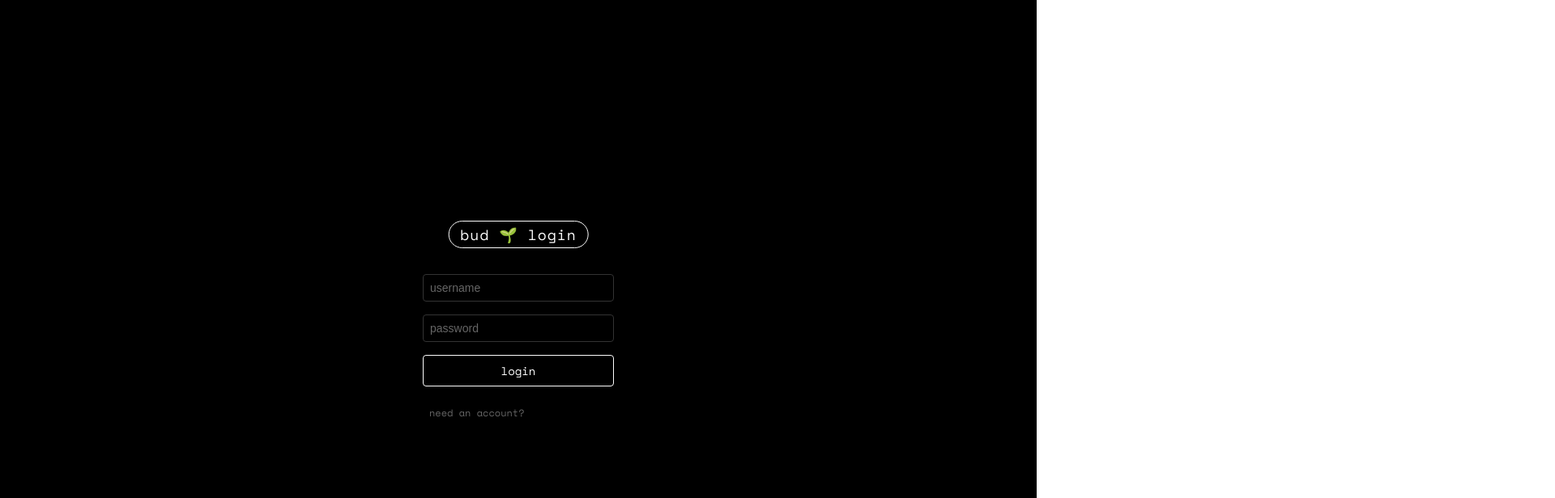
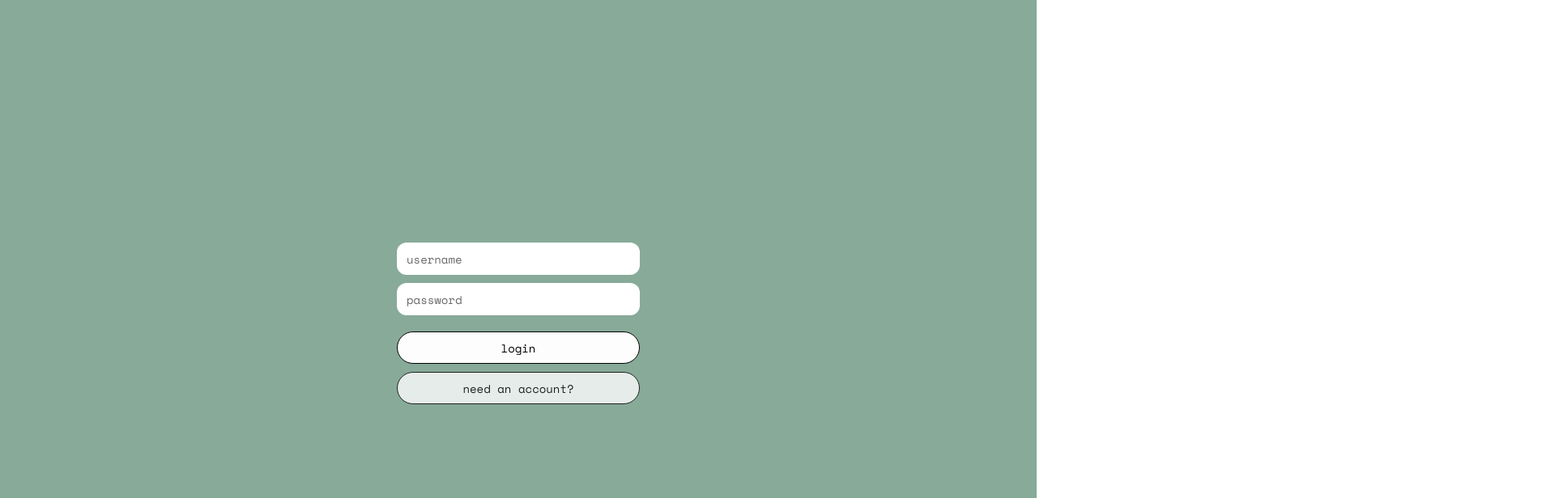
Before and after one commit to cfreshman/bud, a React (Vite) app in the folder client/: page / in a window 1280 px wide. Shown: the top 616 px of the page at 81% size, 1920 px wide, since content can reach past the window. Built offline with nearby package versions, Linux system fonts and the light colour scheme.

Commit message:
web: login style

```diff
--- a/client/src/App.css
+++ b/client/src/App.css
@@ -664,86 +664,97 @@
 
 /* Login View */
 .login-view {
-  position: fixed;
-  inset: 0;
+  width: 100vw;
+  height: 100vh;
   display: flex;
   align-items: center;
   justify-content: center;
-  background-color: #000000;
+  background-color: #88aa99;
+  padding: 20px;
+  overflow: hidden;
+}
+
+.circle {
+  position: absolute;
+  width: 4800px;
+  height: 4800px;
+  border-radius: 2400px;
+  background-color: #bbddbb;
+  top: 50%;
+  margin-top: 225px;
+  z-index: 0;
 }
 
 .login-container {
   width: 100%;
   max-width: 300px;
-  padding: 2rem;
+  display: flex;
+  flex-direction: column;
+  align-items: center;
+  z-index: 1;
+}
+
+.message-bubble {
+  background-color: #ffffff;
+  padding: 12px 16px;
+  border-radius: 12px;
+  margin-bottom: 24px;
 }
 
 .login-header {
-  font-size: 18px;
-  letter-spacing: 1px;
-  text-align: center;
-  color: #fdfdfd;
-  border: 1px solid currentcolor;
-  border-radius: 99em;
-  padding: .125em .75em;
-  margin-bottom: 2rem;
-  display: inline-block;
-  position: relative;
-  left: 50%;
-  transform: translateX(-50%);
+  font-size: 14px;
+  color: #000000;
 }
 
 .login-container form {
+  width: 100%;
   display: flex;
   flex-direction: column;
-  gap: 1rem;
+  gap: 10px;
 }
 
 .login-container input {
-  background: transparent;
-  border: 1px solid #333;
-  color: #fdfdfd;
-  padding: 0.5rem;
+  width: 100%;
+  height: 40px;
+  background-color: #ffffff;
+  border: none;
+  border-radius: 12px;
+  padding: 0 12px;
+  color: #000000;
+  font-family: 'Space Mono', monospace;
   font-size: 14px;
-  border-radius: 4px;
 }
 
 .login-container input::placeholder {
-  color: #666;
+  color: #00000099;
 }
 
 .login-container button {
-  background: transparent;
-  border: 1px solid #fdfdfd;
-  color: #fdfdfd;
-  padding: 0.5rem;
+  width: 100%;
+  height: 40px;
+  background-color: #fdfdfd;
+  border: 1px solid #000000;
+  border-radius: 999px;
+  color: #000000;
+  font-family: 'Space Mono', monospace;
   font-size: 14px;
   cursor: pointer;
-  border-radius: 4px;
-}
-
-.login-container button:hover {
-  background: #fdfdfd;
-  color: #000000;
-}
-
-.login-error {
-  color: #ff4444;
-  font-size: 14px;
-  text-align: center;
+  margin-top: 10px;
 }
 
 .login-switch {
-  background: transparent !important;
-  border: none !important;
-  color: #666 !important;
-  margin-top: 1rem;
-  font-size: 12px !important;
+  background: none;
+  border: none;
+  color: #ffffff;
+  font-family: 'Space Mono', monospace;
+  font-size: 12px;
+  margin-top: 16px;
+  cursor: pointer;
+  opacity: 0.8;
 }
 
 .login-switch:hover {
-  color: #fdfdfd !important;
-  background: transparent !important;
+  opacity: 1;
 }
 
 button:focus,
--- a/client/src/components/LoginView.tsx
+++ b/client/src/components/LoginView.tsx
@@ -25,9 +25,8 @@ export function LoginView({ onLogin }: { onLogin: () => void }) {
 
   return (
     <div className="login-view">
+      <div className="circle" />
       <div className="login-container">
-        <div className="login-header">bud 🌱 {isRegistering ? 'register' : 'login'}</div>
-
         <form onSubmit={handleSubmit}>
           <input
             type="text"
@@ -35,6 +34,7 @@ export function LoginView({ onLogin }: { onLogin: () => void }) {
             onChange={(e) => setUsername(e.target.value)}
             placeholder="username"
             autoComplete="username"
+            autoCapitalize="none"
           />
           <input
             type="password"
@@ -44,10 +44,8 @@ export function LoginView({ onLogin }: { onLogin: () => void }) {
             autoComplete="current-password"
           />
 
-          {error && <div className="login-error">{error}</div>}
-
           <button type="submit">
-            {isRegistering ? 'register' : 'login'}
+            {error ? error : (isRegistering ? 'register' : 'login')}
           </button>
         </form>
 
```
